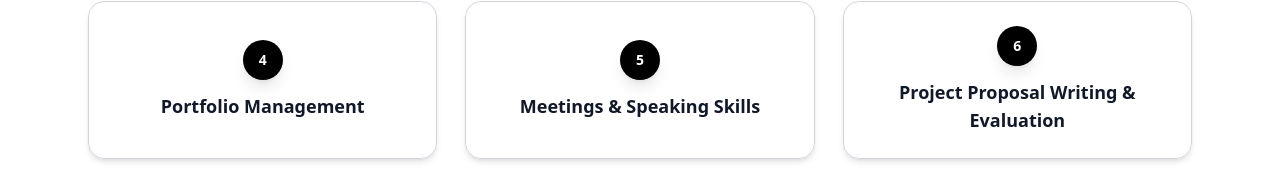
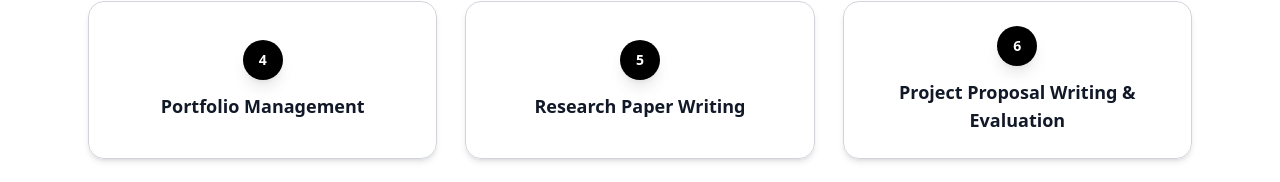
Before and after one commit to sulakshana2003/assessment-portfolio, a React (Vite) app: page / in a window 1280 px wide. Shown: the part 2155-2337 px from the top of the page. Built offline with nearby package versions, Linux system fonts and the light colour scheme.

Commit message:
done nothing to do

```diff
--- a/src/LandingPage.jsx
+++ b/src/LandingPage.jsx
@@ -1,3 +1,4 @@
+/* eslint-disable no-unused-vars */
 import { motion } from "framer-motion";
 import { Link } from "react-router-dom";
 
@@ -26,11 +27,11 @@ export default function LandingPage() {
     "CV & Cover Letter Writing",
     "Job Hunting & Interview Skills",
     "Portfolio Management",
-    "Meetings & Speaking Skills",
+    "Research Paper Writing",
     "Project Proposal Writing & Evaluation",
     "Food Festival — Ralahami Kadé",
     "Emotional Intelligence",
-    "Dining Etiquette & Table Manners"
+    "Dining Etiquette & Table Manners",
   ];
 
   return (
```
